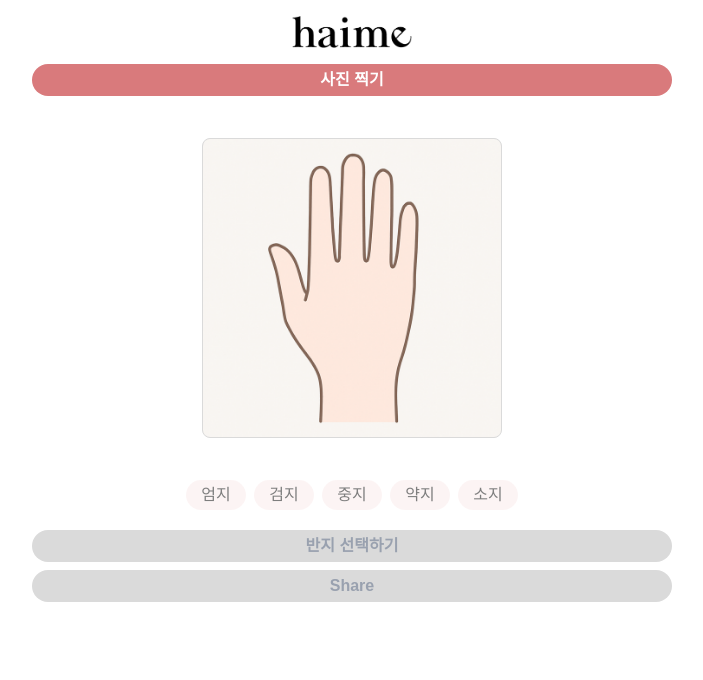
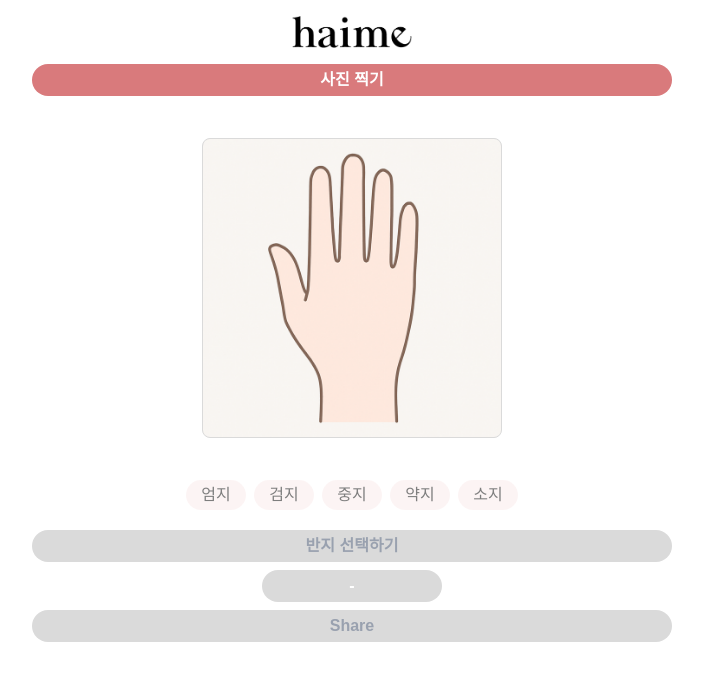
Before and after one commit to mhoo999/lets-try, a Next.js app: page / in a window 1280 px wide. Shown: the top 680 px of the page, without its empty margins (288-991 px from the left). Built offline with nearby package versions, Linux system fonts and the light colour scheme.

Commit message:
네임택(Pill) 추가: 반지 미선택 시 '-', 선택 시 반지 이름 출력(linter 에러 안전 처리)

```diff
--- a/app/page.tsx
+++ b/app/page.tsx
@@ -157,6 +157,15 @@ export default function Home() {
           >
             반지 선택하기
           </button>
+
+          {/* 네임택(Pill) */}
+          <div
+            className="w-[180px] h-[32px] flex items-center justify-center rounded-full bg-[#dadada] text-white text-base font-semibold mb-2"
+            style={{ margin: '0 auto' }}
+          >
+            {selectedFinger ? ringSelections[selectedFinger]?.ring.name : '-'}
+          </div>
+
           {/* 공유 버튼: 사진+손가락+반지/컬러까지 선택 시에만 활성화 */}
           <button
             className={`w-[50vw] h-[4vh] rounded-full font-semibold text-base flex items-center justify-center mb-0 ${imageUrl && selectedFinger && ringSelections[selectedFinger] ? 'bg-[#1a1f26] hover:bg-[#11141a] text-white' : 'bg-[#dadada] text-gray-400 cursor-not-allowed'}`}
```
